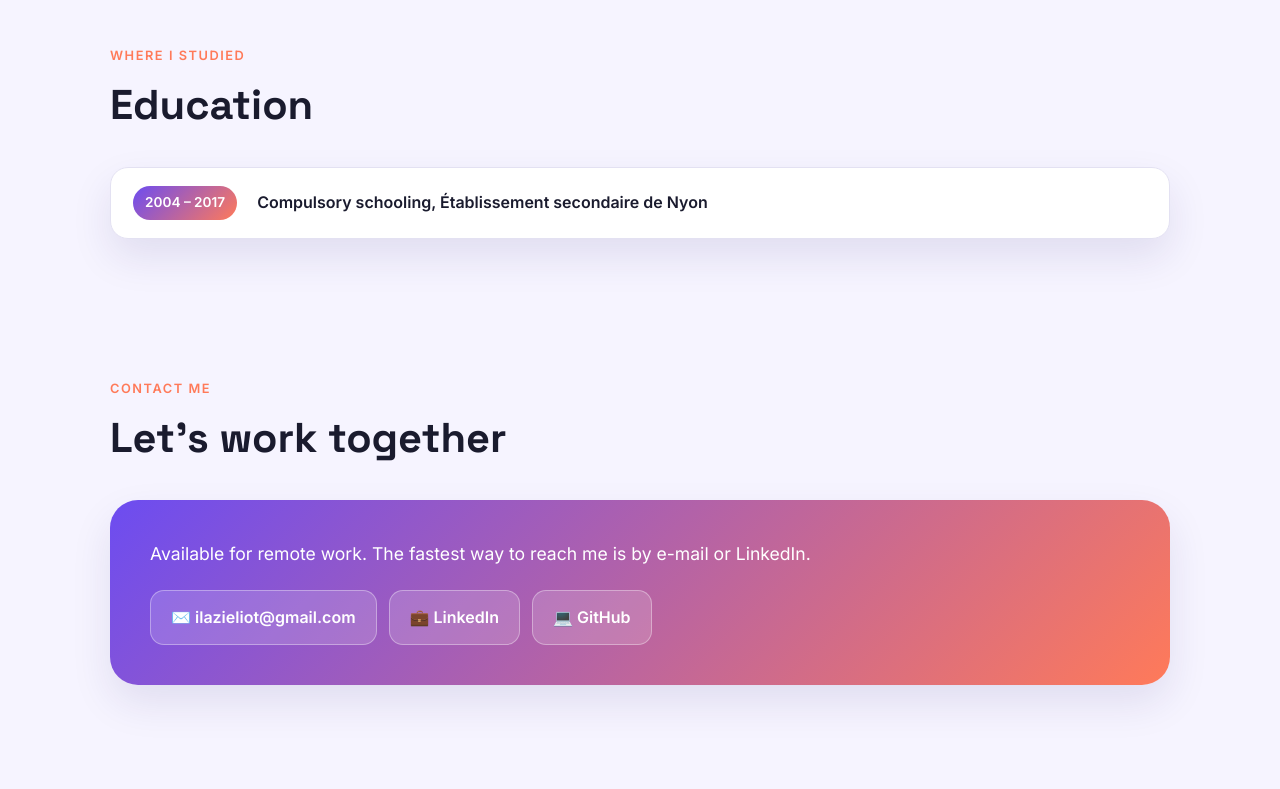
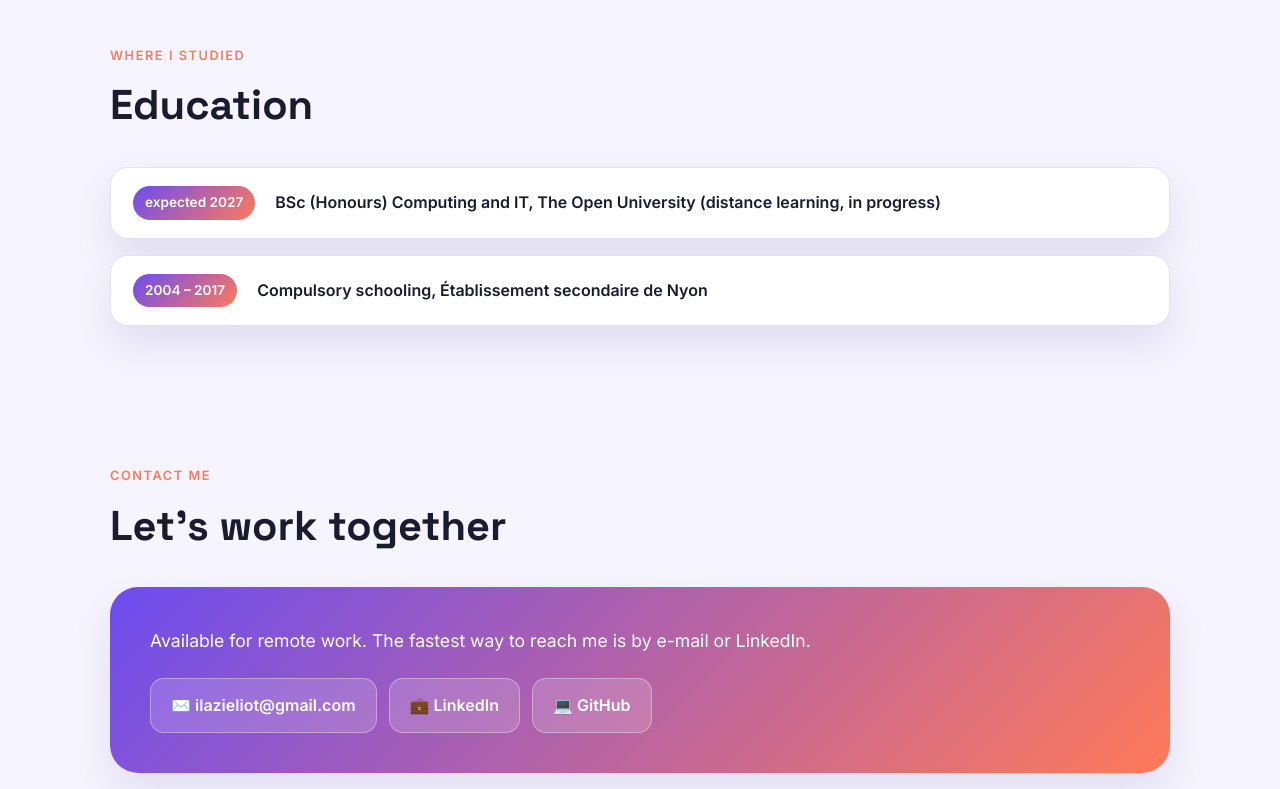
Before and after one commit to eliotilazi/eliotilazi.github.io, a React (Vite) app: page / in a window 1280 px wide. Shown: the part 2000-2789 px from the top of the page. Built offline with nearby package versions, Linux system fonts and the light colour scheme.

Commit message:
Add current education details to data.js

```diff
--- a/src/data.js
+++ b/src/data.js
@@ -46,5 +46,6 @@ export const projects = [
 export const skills = ['HTML5', 'CSS3', 'JavaScript', 'React', 'three.js', 'Python', 'SQL', 'PostgreSQL', 'Git & GitHub', 'Cloudflare']
 
 export const education = [
+  { school: 'BSc (Honours) Computing and IT, The Open University (distance learning, in progress)', years: 'expected 2027' },
   { school: 'Compulsory schooling, Établissement secondaire de Nyon', years: '2004 – 2017' },
 ]
```
